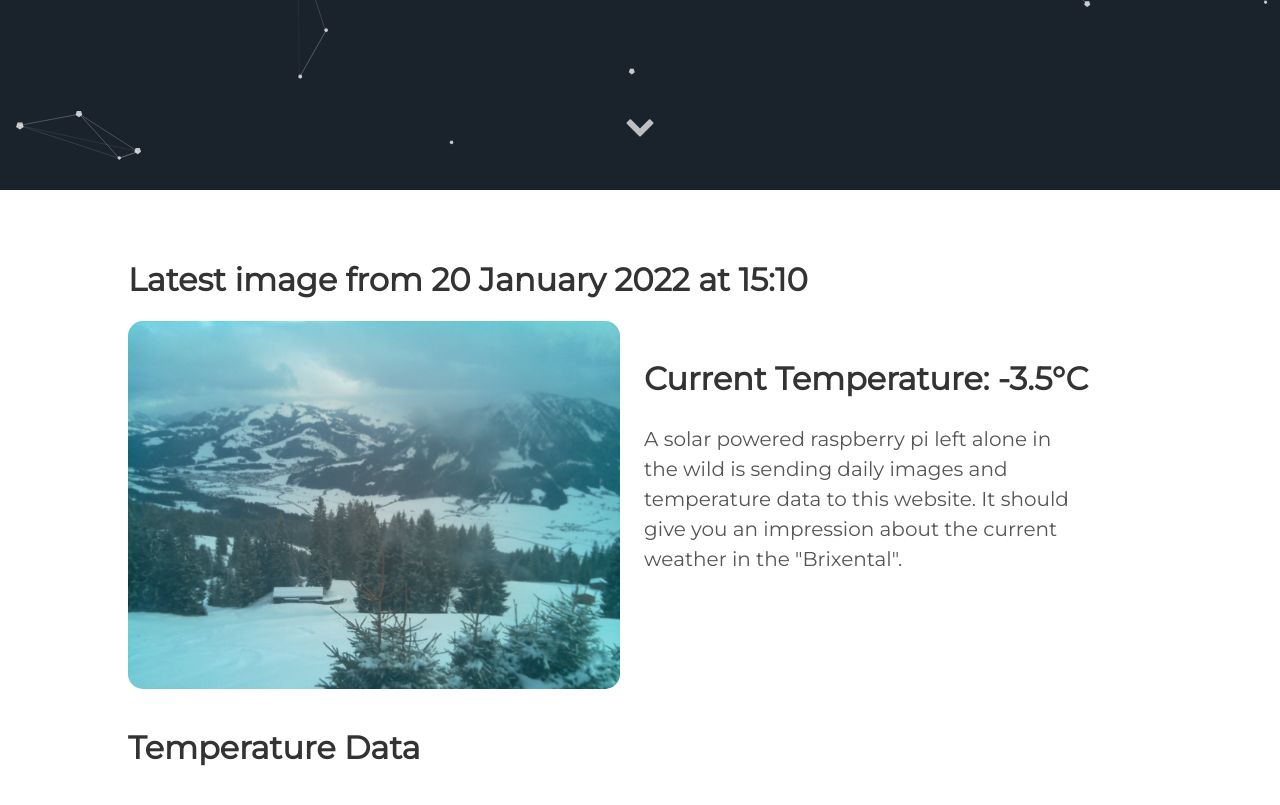
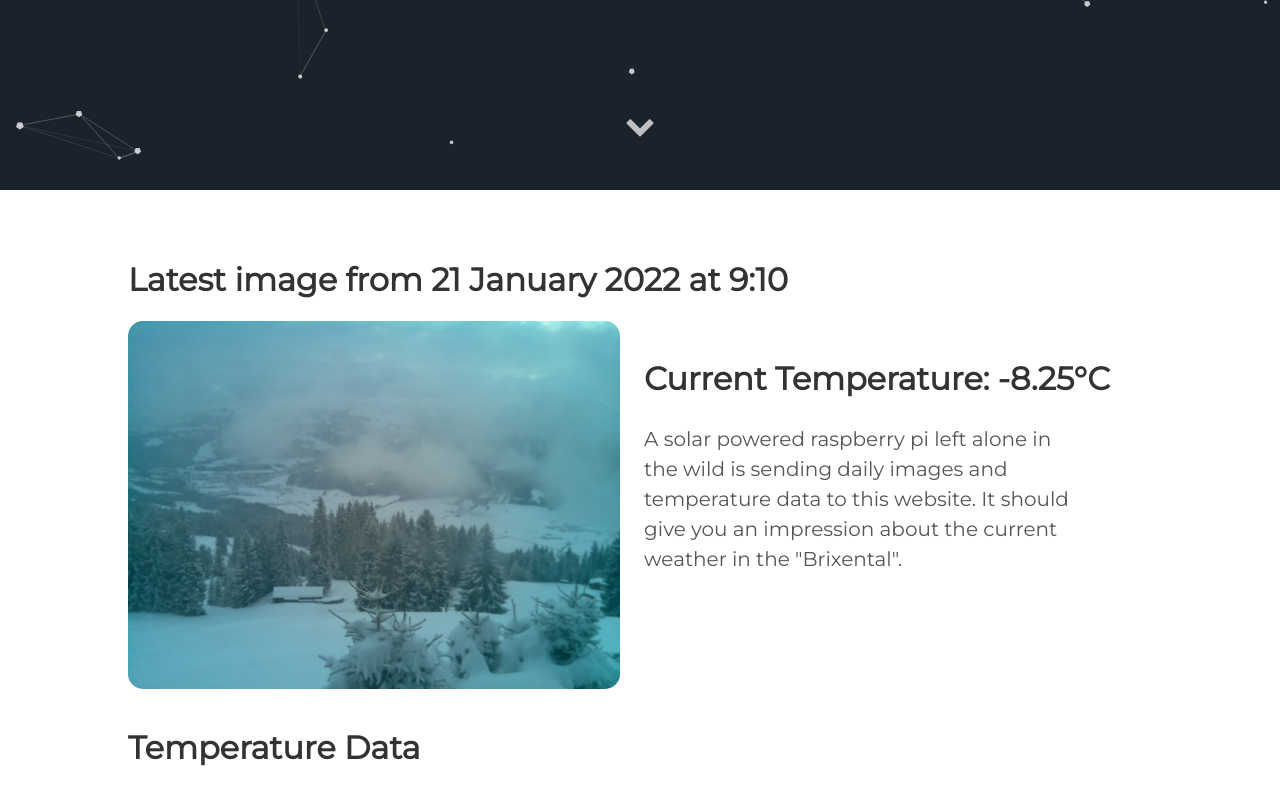
Before and after one commit to vektorious/vektorious.github.io, a Jekyll site: the page built from resources/huette.md, in a window 1280 px wide and 900 px high, scrolled down 710 px. Shown: the top 805 px of the window. Built offline with Jekyll 4.4.1, drawn with Linux system fonts in a browser that asks for light colours.

Commit message:
I'm a bot beep boop

```diff
--- a/resources/huette.md
+++ b/resources/huette.md
@@ -6,13 +6,13 @@ image: '/assets/img/'
 description: 'Live image from the Austrian alps'
 twitter_text: ' '
 ---
-## Latest image from 20 January 2022 at 15:10
+## Latest image from 21 January 2022 at  9:10
 <div class="huette">
   <div class="huette-image">
     <img src="{{ "/assets/img/huette.jpg" | prepend: site.baseurl }}">
   </div>
   <div class="huette-text">
-        <h2>Current Temperature: -3.5°C</h2>
+        <h2>Current Temperature: -8.25°C</h2>
         <p>A solar powered raspberry pi left alone in the wild is sending daily images and temperature data to this website. It should give you an impression about the current weather in the "Brixental".</p>
 
   </div>
```
Also changed, not shown: rpi-script/2022-01-21_090932.txt (renamed from rpi-script/2022-01-20_150931.txt, +5 -5 lines), rpi-script/huette.md (+2 -2 lines), assets/img/huette.jpg, assets/img/temp_plot.png, rpi-script/temp_plot.png, 1 other file.
